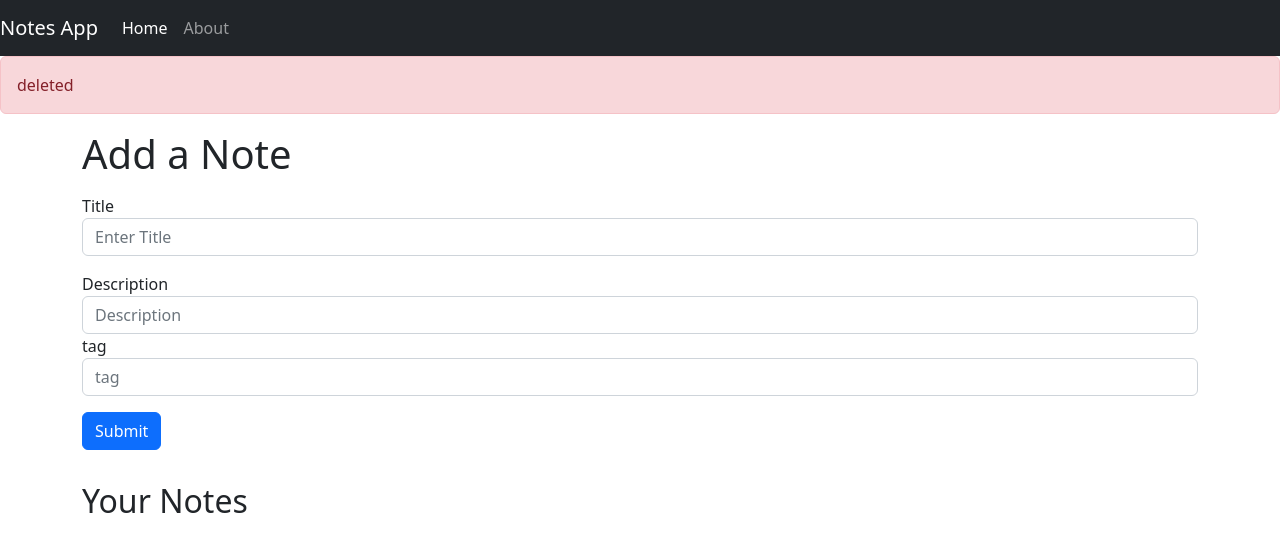
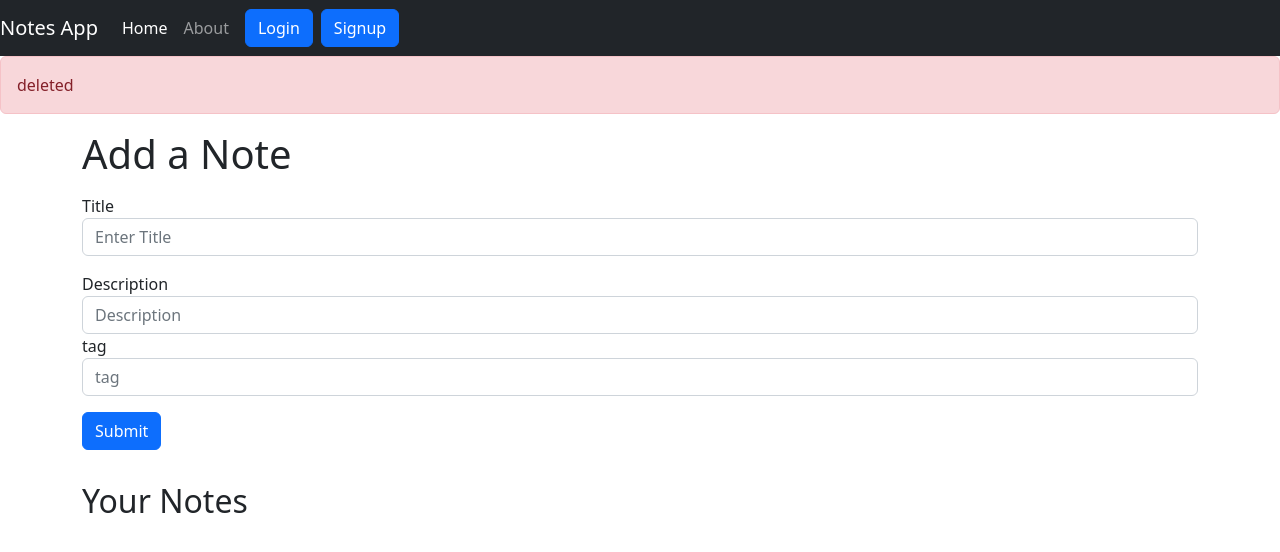
Before and after one commit to Shivanand0297/Notes-app-frontend, a React (Create React App) app: page / in a window 1280 px wide. Shown: the top 552 px of the page. Built offline with nearby package versions, Linux system fonts and the light colour scheme; the HTML template or start-up script is replaced by a standard one.

Commit message:
added login and signup button

```diff
--- a/src/components/Navbar.jsx
+++ b/src/components/Navbar.jsx
@@ -10,7 +10,7 @@ const Navbar = () => {
   <button className="navbar-toggler" type="button" data-toggle="collapse" data-target="#navbarNav" aria-controls="navbarNav" aria-expanded="false" aria-label="Toggle navigation">
     <span className="navbar-toggler-icon"></span>
   </button>
-  <div className="collapse navbar-collapse" id="navbarNav">
+  <div className="collapse navbar-collapse w-full" id="navbarNav">
     <ul className="navbar-nav">
       <li className="nav-item">
         <Link className={`nav-link ${location.pathname === "/" ? "active" : "" }`} to="/">Home</Link>
@@ -19,6 +19,11 @@ const Navbar = () => {
         <Link className={`nav-link ${location.pathname === "/about" ? "active" : "" }`} to="/about">About</Link>
       </li>
     </ul>
+    <div className='float-end'>
+    <Link className="btn btn-primary mx-2" to={"/login"} role="button">Login</Link>
+    <Link className="btn btn-primary" to={"/signup"} role="button">Signup</Link>
+
+    </div>
   </div>
 </nav>
   )
```
